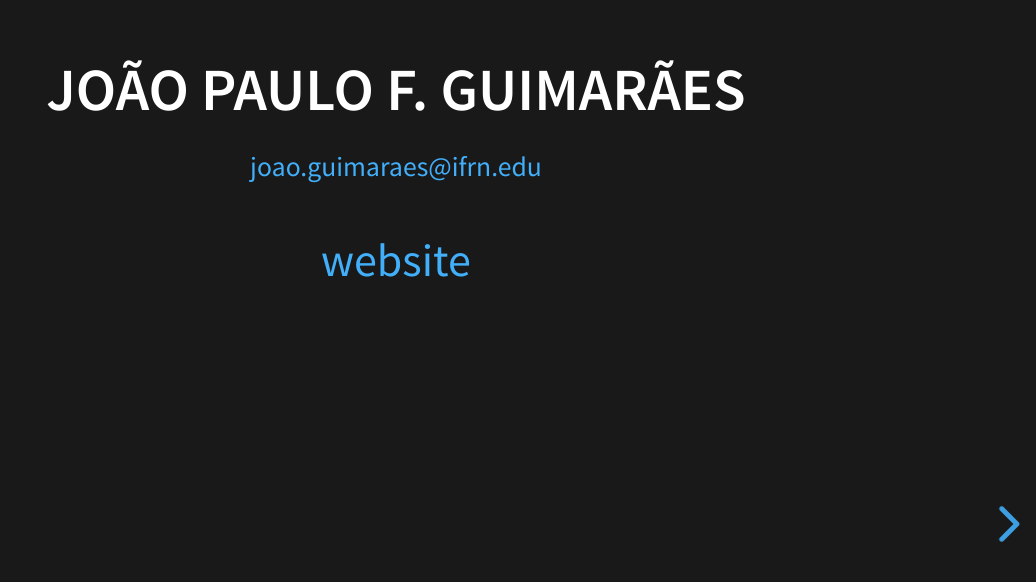
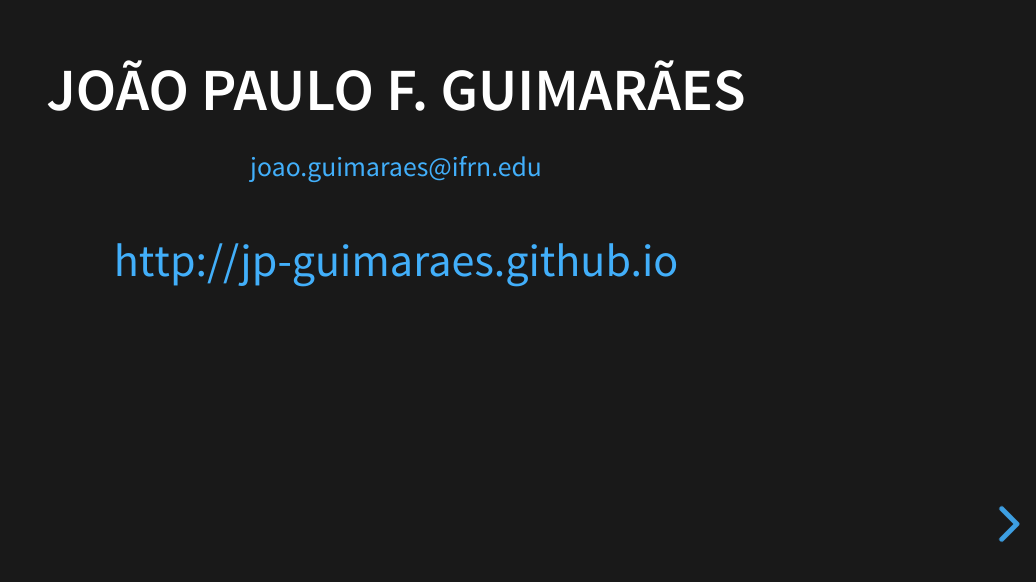
Before and after one commit to jp-guimaraes/eu, a website: page index.html in a window 1280 px wide. Shown: the part 214-796 px from the top of the page, without its empty margins (244-1280 px from the left). Drawn offline with Linux system fonts and the light colour scheme.

Commit message:
mudando link

```diff
--- a/index.html
+++ b/index.html
@@ -54,7 +54,7 @@
 					<h3>João Paulo F. Guimarães</h3>
 					<p> <small><a href = "mailto: joao.guimaraes@ifrn.edu">joao.guimaraes@ifrn.edu</a></small> </p>
 					<p>
-						<a href="http://jp-guimaraes.github.io">website</a>
+						<a href="http://jp-guimaraes.github.io">http://jp-guimaraes.github.io</a>
 					</p>
 				</section>
 
```
